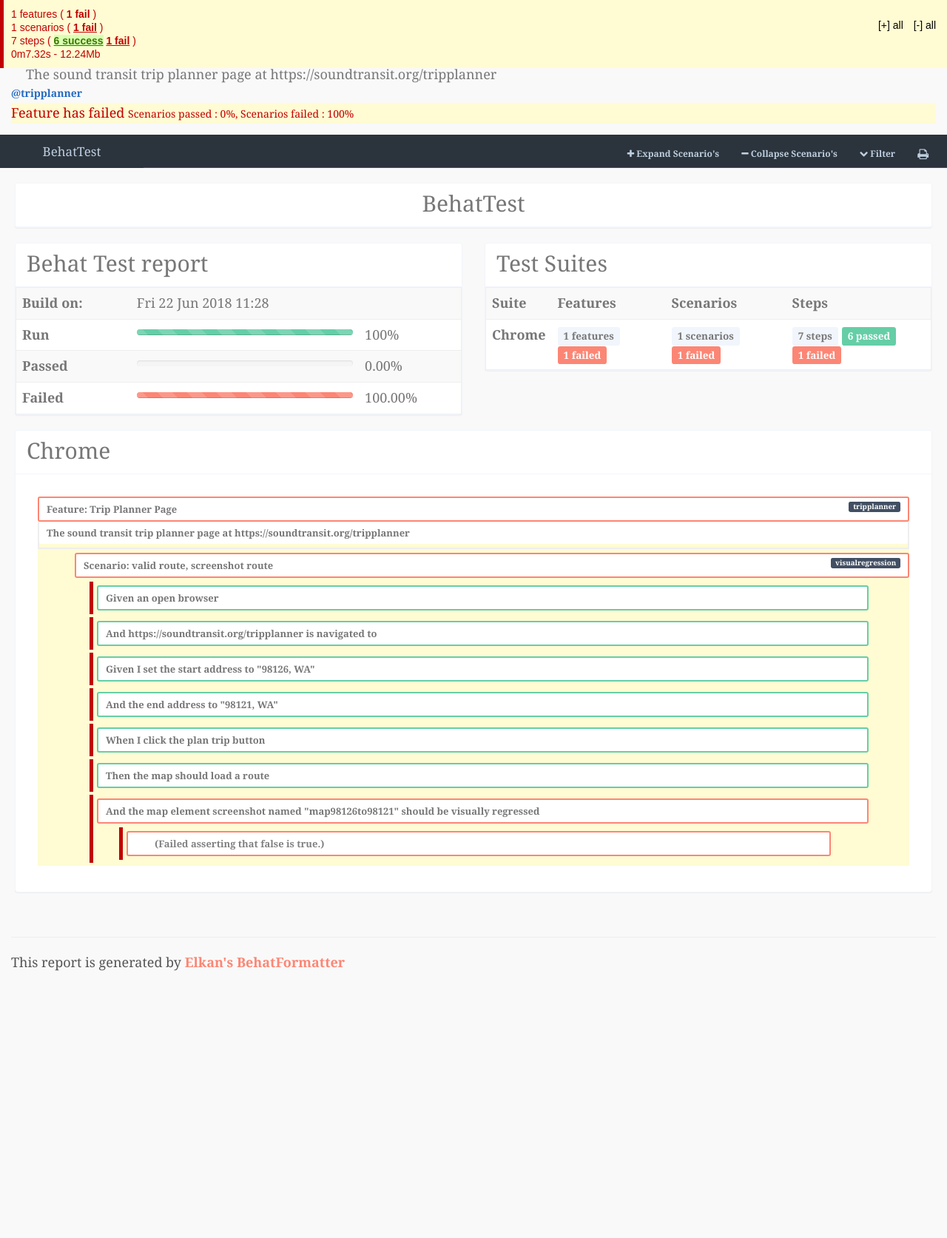
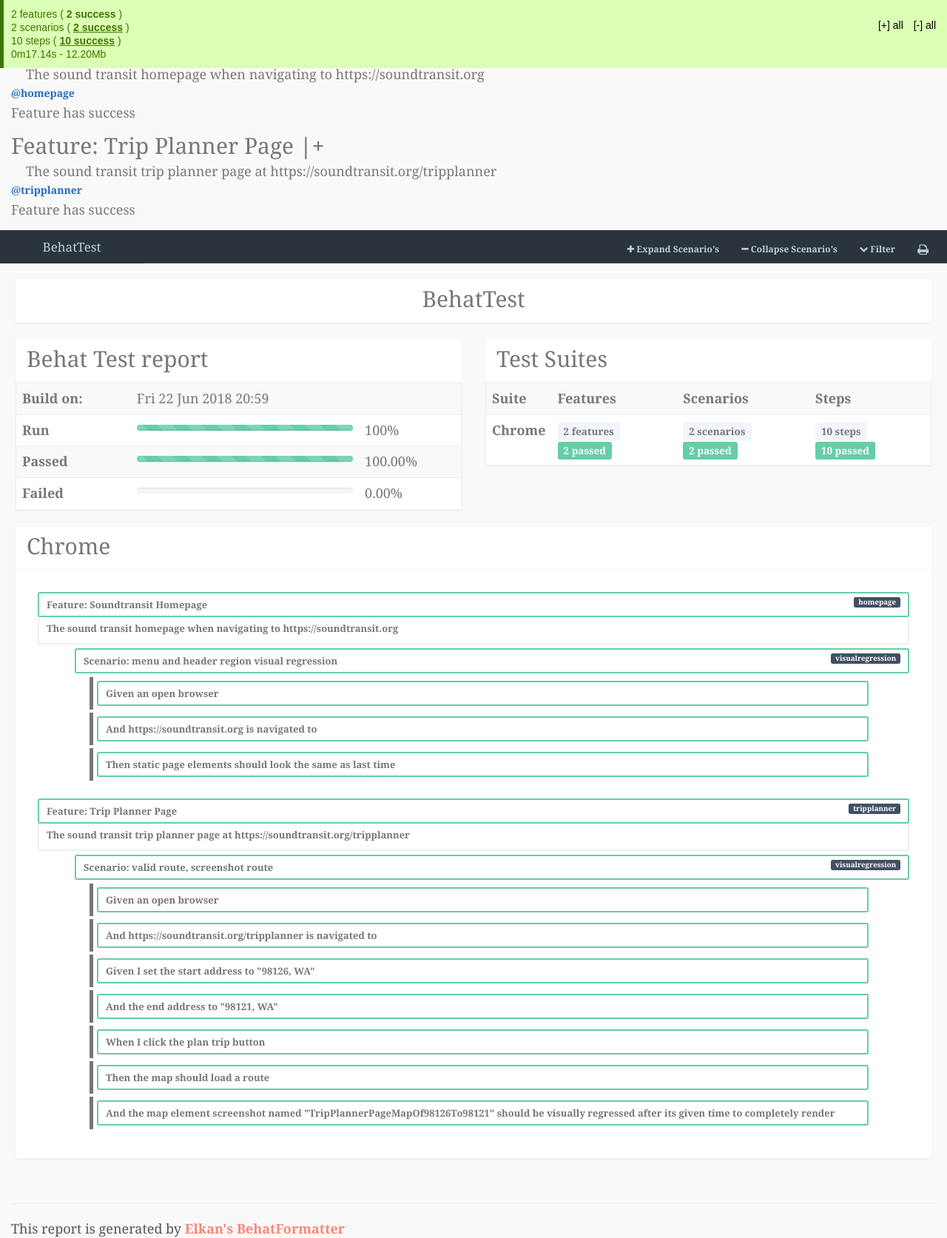
Before and after one commit to jimarasim/behattest, a PHP site: page /wd/build/Index.html in a window 1280 px wide. Shown: the whole page at 74% size. Before the commit the page ends 1312 px from the top, so only its background shows below. Run offline with PHP 8.4, Linux system fonts and the light colour scheme; some libraries are stand-ins or nearby versions.

Commit message:
more visual regression testing for home page and trip planner page

```diff
--- a/build/Index.html
+++ b/build/Index.html
@@ -331,6 +331,50 @@
         <div class="feature">
             <h2>
                 <span id="feat1" class="keyword"> Feature: </span>
+                <span class="title">Soundtransit Homepage</span>
+            </h2>
+            <p>The sound transit homepage when navigating to https://soundtransit.org</p>
+            <ul class="tags">
+                <li>@homepage</li>
+            </ul>
+            <div class="scenario">
+                <ul class="tags">
+                    <li>@visualregression</li>
+                </ul>
+                <h3>
+                    <span class="keyword"> Scenario: </span>
+                    <span class="title">menu and header region visual regression</span>
+                </h3>
+                <ol>
+                    <li class="passed">
+                        <div class="step">
+                            <span class="keyword">Given </span>
+                            <span class="text">an open browser </span>
+                            <span class="path">CommonContext::anOpenChromeBrowser()</span>
+                        </div>
+                    </li>
+                    <li class="passed">
+                        <div class="step">
+                            <span class="keyword">And </span>
+                            <span class="text">https://soundtransit.org is navigated to </span>
+                            <span class="path">HomepageContext::httpsSoundtransitOrgIsNavigatedTo()</span>
+                        </div>
+                    </li>
+                    <li class="passed">
+                        <div class="step">
+                            <span class="keyword">Then </span>
+                            <span class="text">static page elements should look the same as last time </span>
+                            <span class="path">HomepageContext::staticPageElementsShouldLookTheSameAsLastTime()</span>
+                        </div>
+                    </li>
+                </ol>
+            </div>
+            <div class="featureResult success">Feature has success
+            </div>
+        </div>
+        <div class="feature">
+            <h2>
+                <span id="feat2" class="keyword"> Feature: </span>
                 <span class="title">Trip Planner Page</span>
             </h2>
             <p>The sound transit trip planner page at https://soundtransit.org/tripplanner</p>
@@ -388,19 +432,16 @@
                             <span class="path">TripPlannerContext::theMapShouldLoadARoute()</span>
                         </div>
                     </li>
-                    <li class="failed">
+                    <li class="passed">
                         <div class="step">
                             <span class="keyword">And </span>
-                            <span class="text">the map element screenshot named "map98126to98121" should be visually regressed </span>
+                            <span class="text">the map element screenshot named "TripPlannerPageMapOf98126To98121" should be visually regressed after its given time to completely render </span>
                             <span class="path">TripPlannerContext::theMapElementScreenshotNamedShouldBeVisuallyRegressed()</span>
                         </div>
-                        <pre class="backtrace">Failed asserting that false is true.</pre>screenshot: /Users/jameskarasim/Downloads/installed/repositories/behattest/results/html/assets/screenshots/chrome/chrome/TripPlannerPage/validroute,screenshotroute.png does not exist
                     </li>
                 </ol>
             </div>
-            <div class="featureResult failed">Feature has failed
-                <span>Scenarios passed : 0%,
-                Scenarios failed : 100%</span>
+            <div class="featureResult success">Feature has success
             </div>
         </div><!DOCTYPE html>
 <html lang="en">
@@ -501,7 +542,7 @@
                             <tr>
                                 <th>Build on:</th>
                                 <td>
-                                    Fri 22 Jun 2018 11:28
+                                    Fri 22 Jun 2018 20:59
                                 </td>
                                 <td></td>
                             </tr>
@@ -521,24 +562,24 @@
                                 <td>
                                     <div class="progress progress-striped active" style="height:8px; margin:5px 0 0 0;">
 
-                                        <div id="label" class="progress-bar progress-bar-success" style="width: 0%">
-                                            <span id="label" class="sr-only">0% Passed</span>
+                                        <div id="label" class="progress-bar progress-bar-success" style="width: 100%">
+                                            <span id="label" class="sr-only">100% Passed</span>
                                         </div>
                                     </div>
                                 </td>
-                                <td>0.00%</td>
+                                <td>100.00%</td>
                             </tr>
                             <tr>
                                 <th>Failed</th>
                                 <td>
 
                                     <div class="progress progress-striped active" style="height:8px; margin:5px 0 0 0;">
-                                        <div id="label" class="progress-bar progress-bar-danger" style="width: 100%">
-                                            <span id="label" class="sr-only">100% failed</span>
+                                        <div id="label" class="progress-bar progress-bar-danger" style="width: 0%">
+                                            <span id="label" class="sr-only">0% failed</span>
                                         </div>
                                     </div>
                                 </td>
-                                <td>100.00%</td>
+                                <td>0.00%</td>
                             </tr>
                             </tbody>
                         </table>
@@ -571,22 +612,25 @@
 
 
 
+
+
+
                                                                                                                                             <td>
-                                    <span id="label" class="label label-default">1 features </span>
-                                    <span id="label" class="label label-success"></span>
-                                    <span id="label" class="label label-danger">1 failed</span>
+                                    <span id="label" class="label label-default">2 features </span>
+                                    <span id="label" class="label label-success">2 passed</span>
+                                    <span id="label" class="label label-danger"></span>
                                     <span id="label" class="label label-info"></span>
                                 </td>
                                 <td>
-                                    <span id="label" class="label label-default">1 scenarios</span>
-                                    <span id="label" class="label label-success"></span>
-                                    <span id="label" class="label label-danger">1 failed</span>
+                                    <span id="label" class="label label-default">2 scenarios</span>
+                                    <span id="label" class="label label-success">2 passed</span>
+                                    <span id="label" class="label label-danger"></span>
                                     <span id="label" class="label label-info"></span>
                                 </td>
                                 <td>
-                                    <span id="label" class="label label-default">7 steps</span>
-                                    <span id="label" class="label label-success">6 passed</span>
-                                    <span id="label" class="label label-danger">1 failed</span>
+                                    <span id="label" class="label label-default">10 steps</span>
+                                    <span id="label" class="label label-success">10 passed</span>
+                                    <span id="label" class="label label-danger"></span>
                                     <span id="label" class="label label-info"></span>
                                 </td>
                             </tr>
@@ -607,20 +651,20 @@
                                 <ol class="dd-list">
 
                                                                         <div id="collapse-feature" data-role="collapsible" data-inset="false">
-                                    <li data-role="listview" class="dd-item feature failed" data-id="feature-1">
-                                        <div class="dd-nodrag dd-failed">Feature: Trip Planner Page
-                                                                                                                                                <span class="pull-right label label-primary">tripplanner</span>
+                                    <li data-role="listview" class="dd-item feature success" data-id="feature-1">
+                                        <div class="dd-nodrag dd-success">Feature: Soundtransit Homepage
+                                                                                                                                                <span class="pull-right label label-primary">homepage</span>
                                                                                                                                     </div>
 
                                         <ol class="dd-list">
                                                                                         <li class="dd-item feature-extra" data-id="featureinfo-1">
                                                 <div class="dd-nodrag">
-                                                    <p>The sound transit trip planner page at https://soundtransit.org/tripplanner</p>
+                                                    <p>The sound transit homepage when navigating to https://soundtransit.org</p>
                                                 </div>
                                             </li>
                                                                                     <div class="dd">
-                                                                                    <li class="dd-item scenario failed" data-id="scenario-1-1">
-                                                <div class="dd-nodrag dd-failed">Scenario: valid route, screenshot route
+                                                                                    <li class="dd-item scenario success" data-id="scenario-1-1">
+                                                <div class="dd-nodrag dd-success">Scenario: menu and header region visual regression
                                                                                                                                                                                         <span class="pull-right label label-primary">visualregression</span>
                                                                                                                                                                     </div>
 
@@ -633,45 +677,81 @@
                                                                                                             </li>
                                                                                                         <li class="dd-item step" data-id="step-1-1-">
                                                         <div class="dd-nodrag dd-success">
-                                                            <b>And</b> https://soundtransit.org/tripplanner is navigated to
+                                                            <b>And</b> https://soundtransit.org is navigated to
                                                         </div>
 
                                                                                                             </li>
                                                                                                         <li class="dd-item step" data-id="step-1-1-">
                                                         <div class="dd-nodrag dd-success">
+                                                            <b>Then</b> static page elements should look the same as last time
+                                                        </div>
+
+                                                                                                            </li>
+                                                                                                    </ol>
+                                            </li>
+                                                                                </div>
+                                        </ol>
+                                    </li>
+                                    </div>
+                                                                        <div id="collapse-feature" data-role="collapsible" data-inset="false">
+                                    <li data-role="listview" class="dd-item feature success" data-id="feature-2">
+                                        <div class="dd-nodrag dd-success">Feature: Trip Planner Page
+                                                                                                                                                <span class="pull-right label label-primary">tripplanner</span>
+                                                                                                                                    </div>
+
+                                        <ol class="dd-list">
+                                                                                        <li class="dd-item feature-extra" data-id="featureinfo-2">
+                                                <div class="dd-nodrag">
+                                                    <p>The sound transit trip planner page at https://soundtransit.org/tripplanner</p>
+                                                </div>
+                                            </li>
+                                                                                    <div class="dd">
+                                                                                    <li class="dd-item scenario success" data-id="scenario-2-1">
+                                                <div class="dd-nodrag dd-success">Scenario: valid route, screenshot route
+                                                                                                                                                                                        <span class="pull-right label label-primary">visualregression</span>
+                                                                                                                                                                    </div>
+
+                                                <ol class="dd-list">
+                                                                                                         <li class="dd-item step" data-id="step-2-1-">
+                                                        <div class="dd-nodrag dd-success">
+                                                            <b>Given</b> an open browser
+                                                        </div>
+
+                                                                                                            </li>
+                                                                                                        <li class="dd-item step" data-id="step-2-1-">
+                                                        <div class="dd-nodrag dd-success">
+                                                            <b>And</b> https://soundtransit.org/tripplanner is navigated to
+                                                        </div>
+
+                                                                                                            </li>
+                                                                                                        <li class="dd-item step" data-id="step-2-1-">
+                                                        <div class="dd-nodrag dd-success">
                                                             <b>Given</b> I set the start address to &quot;98126, WA&quot;
                                                         </div>
 
                                                                                                             </li>
-                                                                                                        <li class="dd-item step" data-id="step-1-1-">
+                                                                                                        <li class="dd-item step" data-id="step-2-1-">
                                                         <div class="dd-nodrag dd-success">
                                                             <b>And</b> the end address to &quot;98121, WA&quot;
                                                         </div>
 
                                                                                                             </li>
-                                                                                                        <li class="dd-item step" data-id="step-1-1-">
+                                                                                                        <li class="dd-item step" data-id="step-2-1-">
                                                         <div class="dd-nodrag dd-success">
                                                             <b>When</b> I click the plan trip button
                                                         </div>
 
                                                                                                             </li>
-                                                                                                        <li class="dd-item step" data-id="step-1-1-">
+                                                                                                        <li class="dd-item step" data-id="step-2-1-">
                                                         <div class="dd-nodrag dd-success">
                                                             <b>Then</b> the map should load a route
                                                         </div>
 
                                                                                                             </li>
-                                                                                                        <li class="dd-item step" data-id="step-1-1-">
-                                                        <div class="dd-nodrag dd-failed">
-                                                            <b>And</b> the map element screenshot named &quot;map98126to98121&quot; should be visually regressed
+                                                                                                        <li class="dd-item step" data-id="step-2-1-">
+                                                        <div class="dd-nodrag dd-success">
+                                                            <b>And</b> the map element screenshot named &quot;TripPlannerPageMapOf98126To98121&quot; should be visually regressed after its given time to completely render
                                                         </div>
-                                                                                                                  <ol class="dd-list">
-                                                             <li class="dd-item step-argument dd-collapsed" data-id="step-1-1--argument">
-                                                                 <div class="dd-nodrag dd-failed">
-                                                                                                                                                                                                                                                                                                                                                                                                                               <p style="padding-left:2em ; color:gray">(Failed asserting that false is true.)</p>
-                                                                                                                                                                                                         </div>
-                                                             </li>
-                                                         </ol>
 
                                                                                                             </li>
                                                                                                     </ol>
@@ -786,19 +866,19 @@
 </body>
 </html>
 
-        <div class="summary failed">
+        <div class="summary passed">
             <div class="counters">
                 <p class="features">
-                    1 features ( <strong class="failed">1 fail</strong> )
+                    2 features ( <strong class="passed">2 success</strong> )
                 </p>
                 <p class="scenarios">
-                    1 scenarios ( <strong class="failed">1 fail</strong> )
+                    2 scenarios ( <strong class="passed">2 success</strong> )
                 </p>
                 <p class="steps">
-                    7 steps ( <strong class="passed">6 success</strong> <strong class="failed">1 fail</strong> )
+                    10 steps ( <strong class="passed">10 success</strong> )
                 </p>
                 <p class="time">
-                0m7.32s - 12.24Mb
+                0m17.14s - 12.20Mb
                 </p>
             </div>
             <div class="switchers">
--- a/features/bootstrap/Pages/TripPlanner.php
+++ b/features/bootstrap/Pages/TripPlanner.php
@@ -161,7 +161,7 @@
     }
 
     //screenshots
-    public function screenShotMapElement($name) {
+    public function screenShotDiffMapElement($name) {
         return Screenshot::takeElementScreenshotAndDiff($this->driver, $this->mapSvg(), $name);
     }
 }
--- a/features/bootstrap/TripPlannerContext.php
+++ b/features/bootstrap/TripPlannerContext.php
@@ -178,10 +178,12 @@
     }
 
     /**
-     * @Then the map element screenshot named :arg1 should be visually regressed
+     * @Then the map element screenshot named :arg1 should be visually regressed after its given time to completely render
      */
     public function theMapElementScreenshotNamedShouldBeVisuallyRegressed($arg1)
     {
-        Assert::assertTrue($this->tripPlannerPage->screenShotMapElement($arg1));
+        //map needs to be given time after loading indicator has gone away, to completely render before taking screenshot
+        sleep(3);
+        Assert::assertTrue($this->tripPlannerPage->screenShotDiffMapElement($arg1));
     }
 }
```
Also changed, not shown: features/bootstrap/HomepageContext.php (+11 -0 lines), features/bootstrap/Pages/Home.php (+15 -0 lines), features/bootstrap/Utilities/Screenshot.php (+9 -10 lines), 14 other files.
